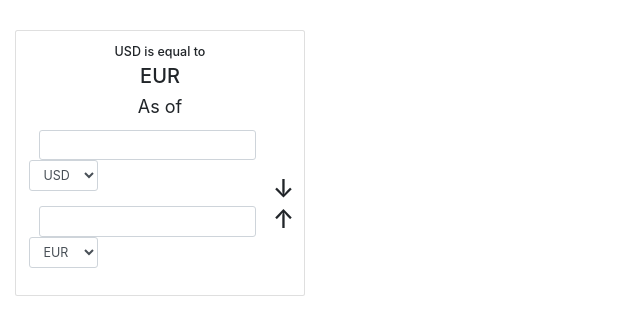
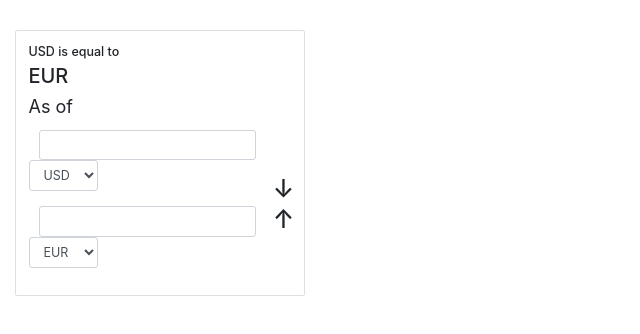
Before and after one commit to ticotheps/currency-converter, a React (Create React App) app in the folder satoshi-converter-app/: page / in a window 1280 px wide. Shown: the top 334 px of the page, without its empty margins (0-640 px from the left). Built offline with nearby package versions, Linux system fonts and the light colour scheme.

Commit message:
Adds onChange handler to both <select> elements and sets them equal to handleSelect() function

```diff
--- a/satoshi-converter-app/src/App.css
+++ b/satoshi-converter-app/src/App.css
@@ -1,6 +1,5 @@
 .App {
   width: 50%;
-  text-align: center;
   font-size: 1.8rem;
 }
 
--- a/satoshi-converter-app/src/components/Converter.js
+++ b/satoshi-converter-app/src/components/Converter.js
@@ -9,6 +9,12 @@ class Converter extends React.Component {
         convertTo: 'EUR',
         result: '',
         date: ''
+    }
+
+    handleSelect = (e) => {
+        this.setState({
+            [e.target.name]: e.target.value
+        })
     }
 
     render() {
```
